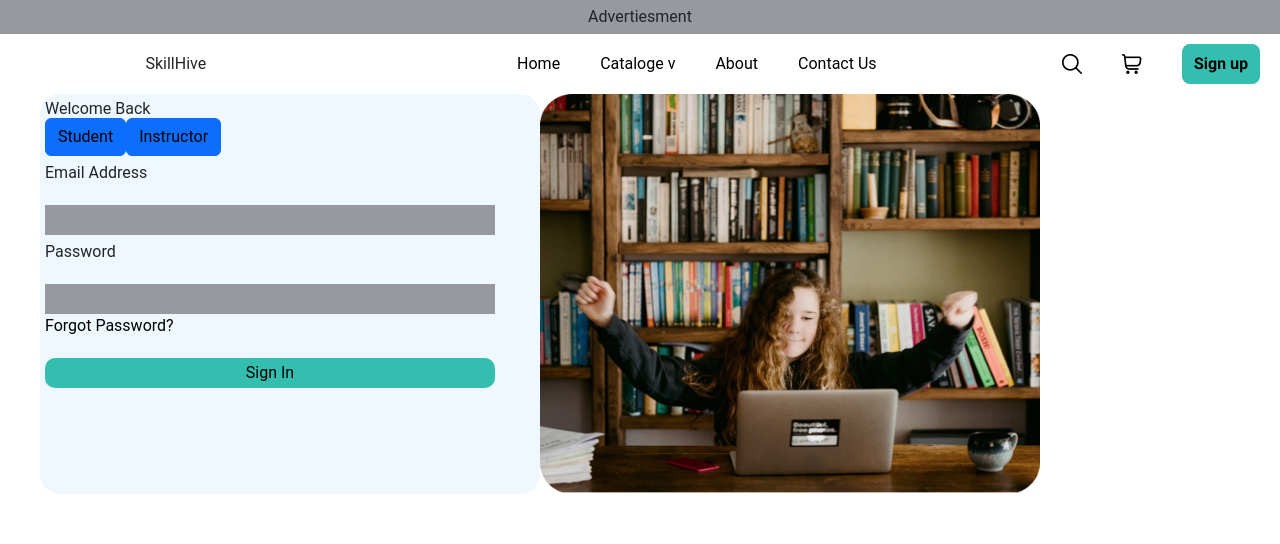
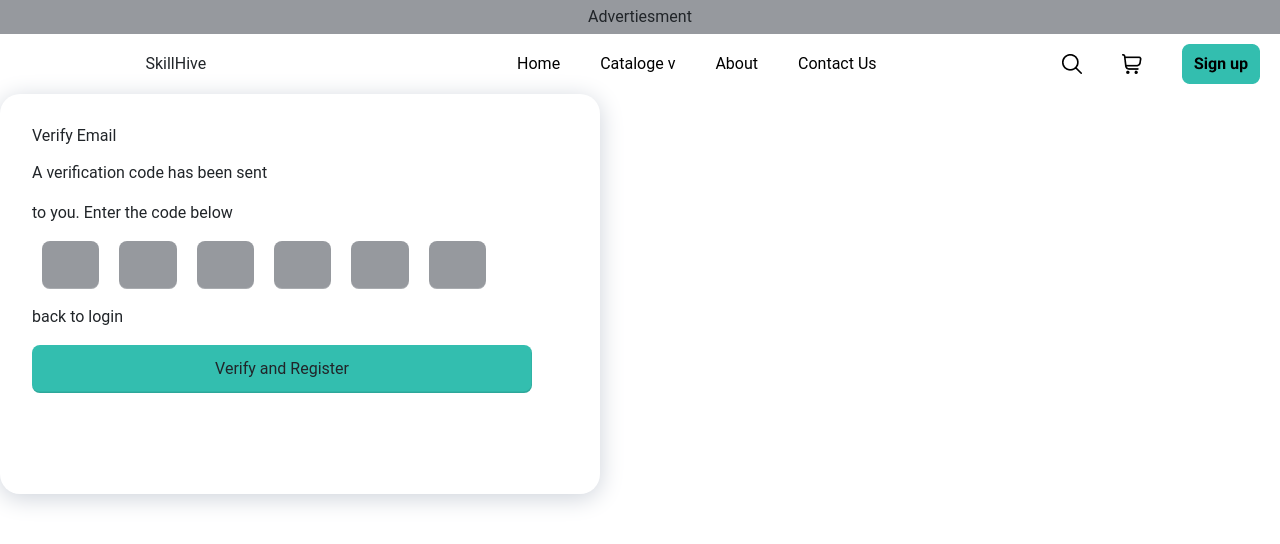
Before and after one commit to OmkarLande/EdTech, a React (Create React App) app: page / in a window 1280 px wide. Shown: the top 544 px of the page. Built offline with nearby package versions, Linux system fonts and the light colour scheme.

Commit message:
updated otp authentication

```diff
--- a/src/App.js
+++ b/src/App.js
@@ -4,19 +4,14 @@ import { BrowserRouter ,Routes,Route} from 'react-router-dom'
 import Navbar from './components/Common/Navbar'
 import Login from './pages/Login'
 import Instructorlogin from './pages/Instructorlogin'
+import VerifyEmail from './pages/VerifyEmail'
 
 
 function App() {
   return (
     <>
       <Navbar />
-      <BrowserRouter>
-        <Routes>
-          <Route path="/" element={<Login />}></Route>
-          <Route path="/Instructorlogin" element={<Instructorlogin />}></Route>
-        </Routes>
-
-    </BrowserRouter>
+      <VerifyEmail />
     </>
   )
 }
--- a/src/pages/VerifyEmail.jsx
+++ b/src/pages/VerifyEmail.jsx
@@ -2,7 +2,18 @@ import React from 'react'
 import '../components/styles/VerifyEmail.css'
 
 function VerifyEmail() {
-    const handleChange = (e) => {}
+    const handleChange = (e) => {
+      if(e.target.value.length === 1){
+
+        try{
+          document.getElementById(Number(e.target.id) +1).focus()
+        }
+        catch(err){
+          document.getElementById(6).focus()
+        }
+      }
+
+    }
   return (
     <>
         <div className="verify">
```
